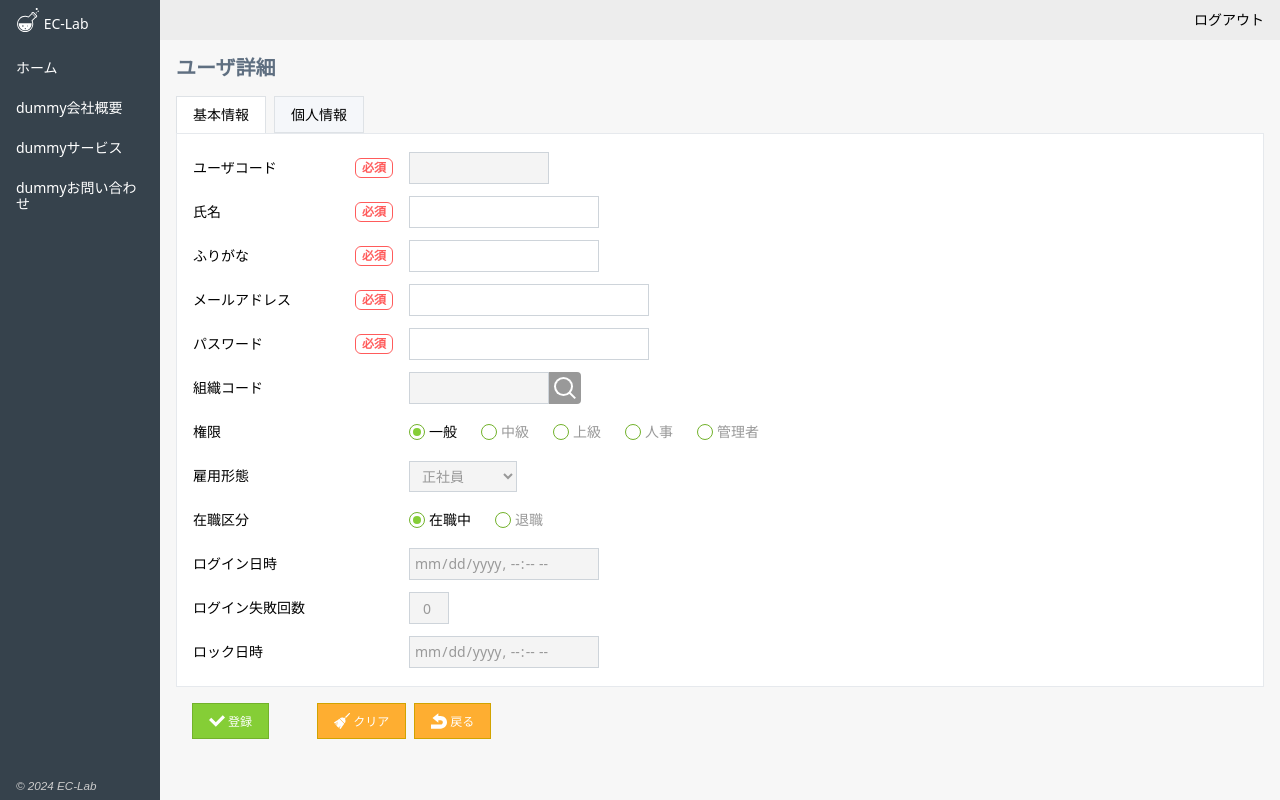
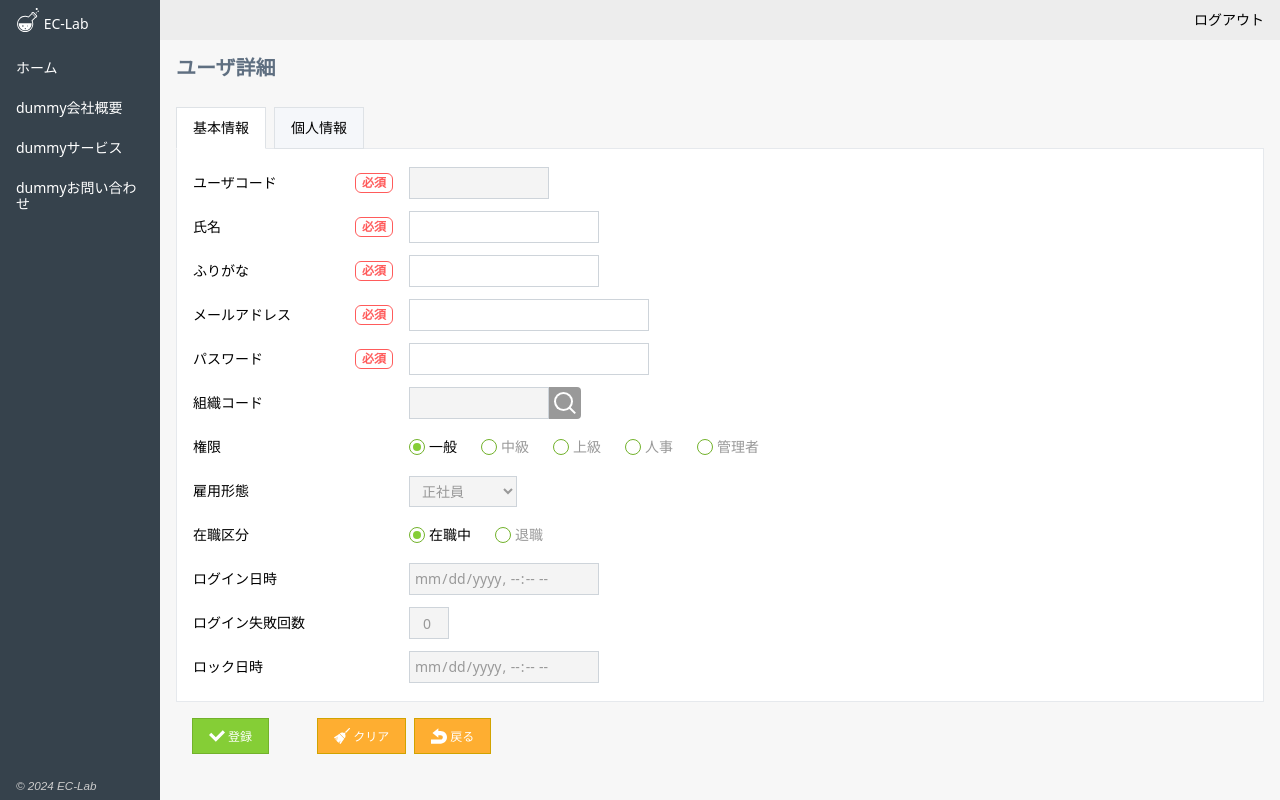
Before and after one commit to choimaru/ec-lab, a Nuxt app: page /user/1 in a window 1280 px wide. Built offline with nearby package versions, Linux system fonts and the light colour scheme.

Commit message:
タブの微調整
・FirefoxとChomeの違いをなくす

```diff
--- a/src/components/TabNavi.vue
+++ b/src/components/TabNavi.vue
@@ -25,7 +25,10 @@ const pickedId = defineModel('pickedId');
 }
 
 .tab {
-  padding: 8px 16px;
+  display: inline-block;
+  padding: 0 16px;
+  margin-bottom: -1px;
+  line-height: 40px;
   background-color: #f5f7fa;
   border: 1px solid #dee2e6;
 }
@@ -33,10 +36,9 @@ const pickedId = defineModel('pickedId');
 input[type='radio']:checked + label,
 .tab:hover {
   background-color: #fff;
-  border-bottom: none;
 }
 
 input[type='radio']:checked + label {
-  padding-bottom: 9px;
+  border-bottom: 1px solid #fff;
 }
 </style>
--- a/src/pages/user/[mode].vue
+++ b/src/pages/user/[mode].vue
@@ -320,7 +320,6 @@ const send = (): void => {
   flex-direction: column;
   gap: 8px;
   padding: 16px;
-  margin-top: 10px;
   background-color: #fff;
   border: 1px solid #e6e9ed;
 }
```
